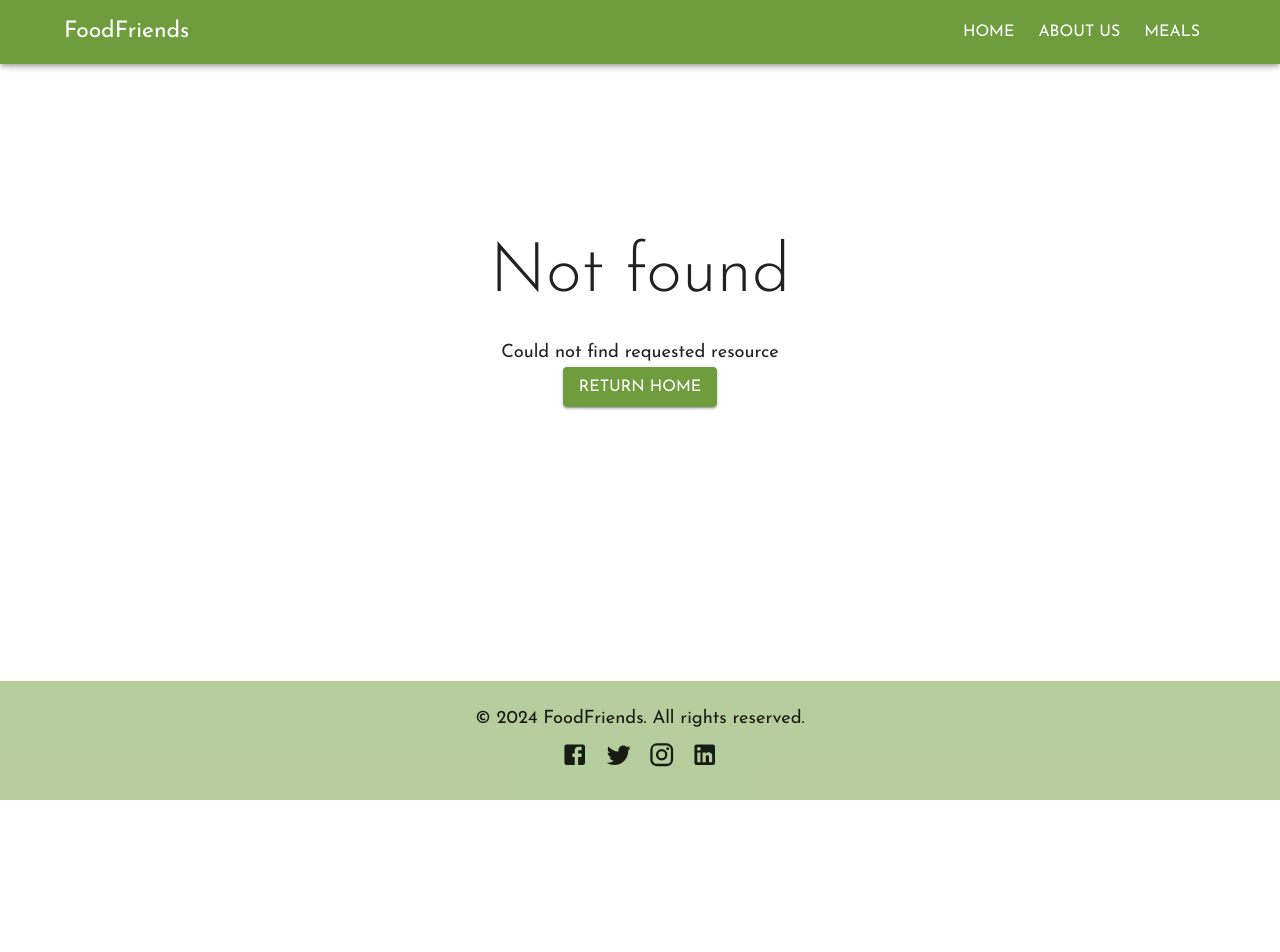
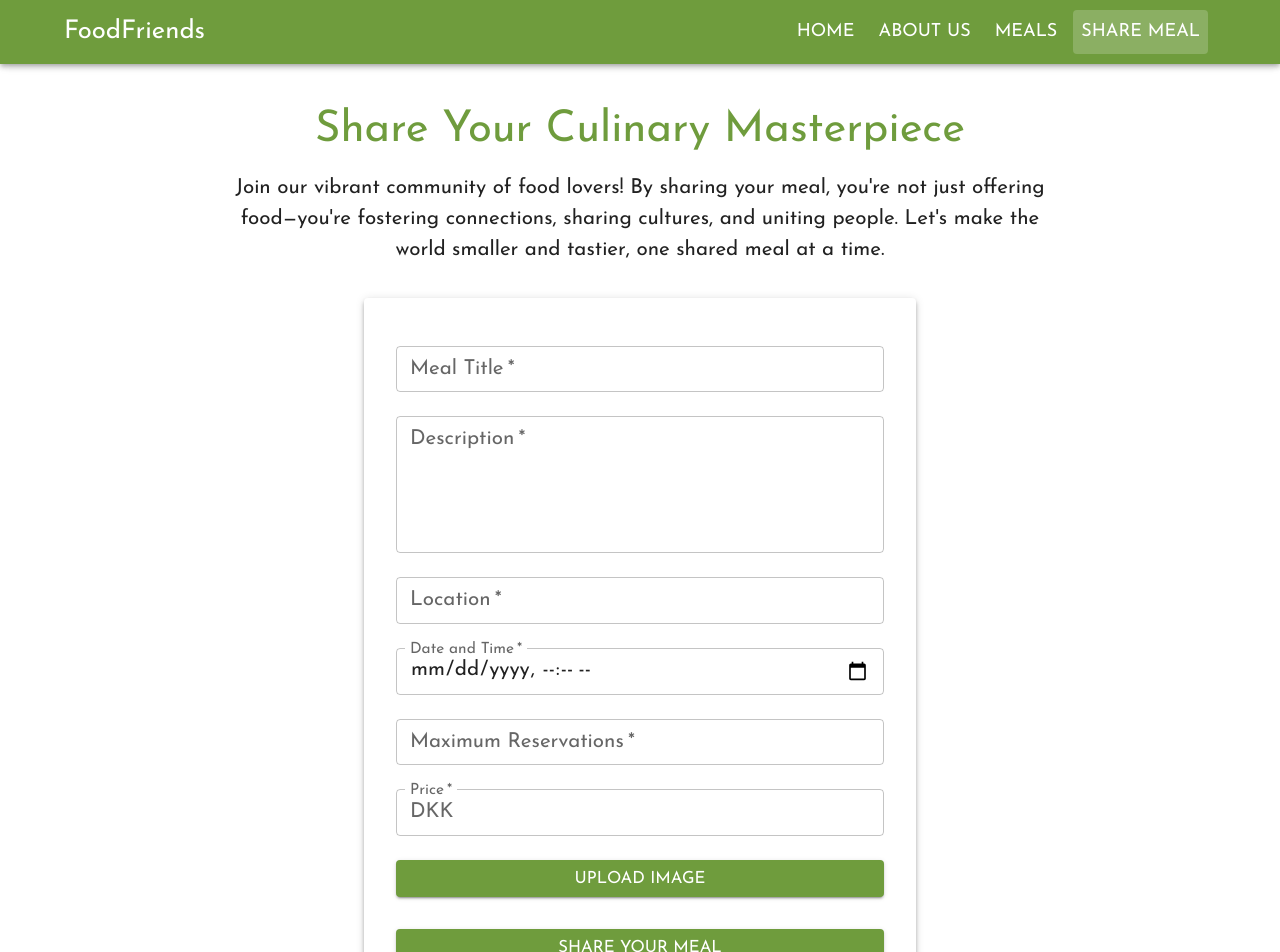
Before and after one commit to Natata08/meal-sharing, a Next.js app in the folder frontend/: page /share_meal in a window 1280 px wide. Before the commit this address had no page. Shown: the top 952 px of the page. Before the commit the page ends 800 px from the top, so only its background shows below. Built offline with nearby package versions, Linux system fonts and the light colour scheme.

Commit message:
add share meal page with form

```diff
--- /dev/null
+++ b/frontend/app/share_meal/page.js
@@ -0,0 +1,184 @@
+"use client";
+
+import { useState } from "react";
+import Container from "@mui/material/Container";
+import Typography from "@mui/material/Typography";
+import TextField from "@mui/material/TextField";
+import Button from "@mui/material/Button";
+import Box from "@mui/material/Box";
+import Paper from "@mui/material/Paper";
+import InputAdornment from "@mui/material/InputAdornment";
+
+export default function ShareMealPage() {
+  const [mealData, setMealData] = useState({
+    title: "",
+    description: "",
+    location: "",
+    scheduled_at: "",
+    max_reservations: "",
+    price: "",
+    image: null,
+  });
+
+  const handleInputChange = (e) => {
+    const { name, value } = e.target;
+    setMealData({ ...mealData, [name]: value });
+  };
+
+  const handleImageUpload = (e) => {
+    const file = e.target.files[0];
+    setMealData({ ...mealData, image: file });
+  };
+
+  const handleSubmit = (e) => {
+    e.preventDefault();
+    console.log(mealData);
+  };
+
+  return (
+    <main>
+      <Container maxWidth='md' sx={{ mt: 13, mb: 6 }}>
+        <Box sx={{ my: 4 }}>
+          <Typography
+            variant='h4'
+            component='h2'
+            gutterBottom
+            align='center'
+            color='primary'
+          >
+            Share Your Culinary Masterpiece
+          </Typography>
+          <Typography variant='body1' align='center'>
+            Join our vibrant community of food lovers! By sharing your meal,
+            you&apos;re not just offering food—you&apos;re fostering
+            connections, sharing cultures, and uniting people. Let&apos;s make
+            the world smaller and tastier, one shared meal at a time.
+          </Typography>
+        </Box>
+        <Container maxWidth='sm' mb={10}>
+          <Paper elevation={4} sx={{ p: 4 }}>
+            <form onSubmit={handleSubmit}>
+              <TextField
+                fullWidth
+                label='Meal Title'
+                name='title'
+                value={mealData.title}
+                onChange={handleInputChange}
+                margin='normal'
+                size='small'
+                required
+              />
+              <TextField
+                fullWidth
+                label='Description'
+                name='description'
+                value={mealData.description}
+                onChange={handleInputChange}
+                margin='normal'
+                multiline
+                rows={4}
+                size='small'
+                required
+              />
+              <TextField
+                fullWidth
+                label='Location'
+                name='location'
+                value={mealData.location}
+                onChange={handleInputChange}
+                margin='normal'
+                size='small'
+                required
+              />
+              <TextField
+                fullWidth
+                label='Date and Time'
+                name='scheduled_at'
+                type='datetime-local'
+                slotProps={{
+                  inputLabel: {
+                    shrink: true,
+                  },
+                }}
+                value={mealData.scheduled_at}
+                onChange={handleInputChange}
+                margin='normal'
+                size='small'
+                required
+              />
+              <TextField
+                fullWidth
+                label='Maximum Reservations'
+                name='max_reservations'
+                type='number'
+                size='small'
+                slotProps={{
+                  input: {
+                    inputProps: {
+                      min: 1,
+                    },
+                  },
+                }}
+                value={mealData.max_reservations}
+                onChange={handleInputChange}
+                margin='normal'
+                required
+              />
+              <TextField
+                fullWidth
+                label='Price'
+                name='price'
+                type='number'
+                size='small'
+                slotProps={{
+                  input: {
+                    startAdornment: (
+                      <InputAdornment position='start'>DKK</InputAdornment>
+                    ),
+                    inputProps: {
+                      min: 0,
+                    },
+                  },
+                }}
+                value={mealData.price}
+                onChange={handleInputChange}
+                margin='normal'
+                required
+              />
+              <Button
+                variant='contained'
+                component='label'
+                size='small'
+                fullWidth
+                sx={{ mt: 2, mb: 2 }}
+              >
+                Upload Image
+                <input
+                  type='file'
+                  hidden
+                  accept='image/*'
+                  onChange={handleImageUpload}
+                />
+              </Button>
+              {mealData.image && (
+                <Typography variant='body2' align='center' gutterBottom>
+                  Image selected: {mealData.image.name}
+                </Typography>
+              )}
+              <Button
+                type='submit'
+                variant='contained'
+                color='primary'
+                fullWidth
+                size='small'
+                sx={{ mt: 2 }}
+              >
+                Share Your Meal
+              </Button>
+            </form>
+          </Paper>
+        </Container>
+      </Container>
+    </main>
+  );
+}
--- a/frontend/app/theme.js
+++ b/frontend/app/theme.js
@@ -19,7 +19,7 @@ const theme = createTheme({
     },
   },
   typography: {
-    fontSize: 16,
+    fontSize: 18,
     fontFamily: josefin_Sans.style.fontFamily,
   },
 });
--- a/frontend/components/ui/Navbar.js
+++ b/frontend/components/ui/Navbar.js
@@ -23,6 +23,7 @@ const navItems = [
   { text: "Home", href: "/" },
   { text: "About us", href: "/about_us" },
   { text: "Meals", href: "/meals" },
+  { text: "Share meal", href: "/share_meal" },
 ];
 
 export default function DrawerAppBar() {
--- a/frontend/package.json
+++ b/frontend/package.json
@@ -15,6 +15,7 @@
     "@mui/material": "^6.1.1",
     "@mui/system": "^6.1.2",
     "@mui/utils": "^6.1.2",
+    "@mui/x-date-pickers": "^7.20.0",
     "next": "14.2.13",
     "react": "^18",
     "react-dom": "^18",
```
Also changed, not shown: 1 other file (tests, documents, lock files or other folders).
